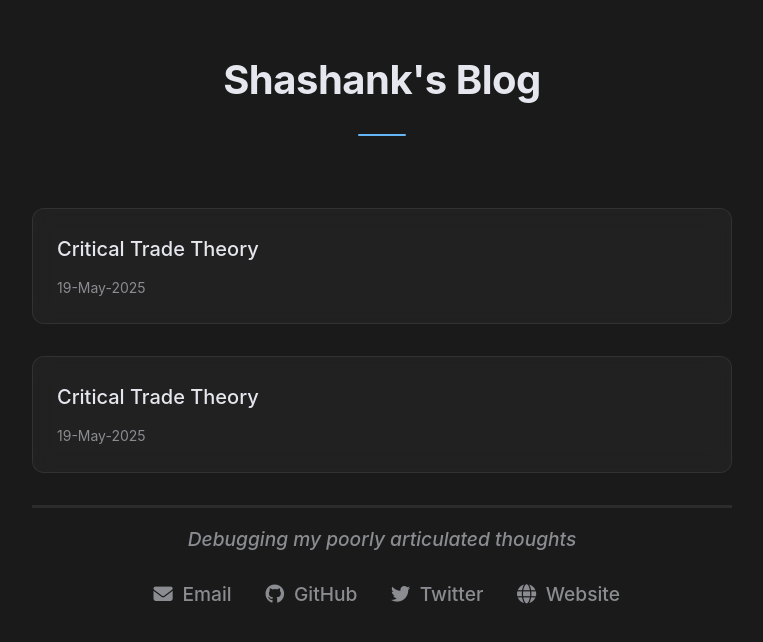
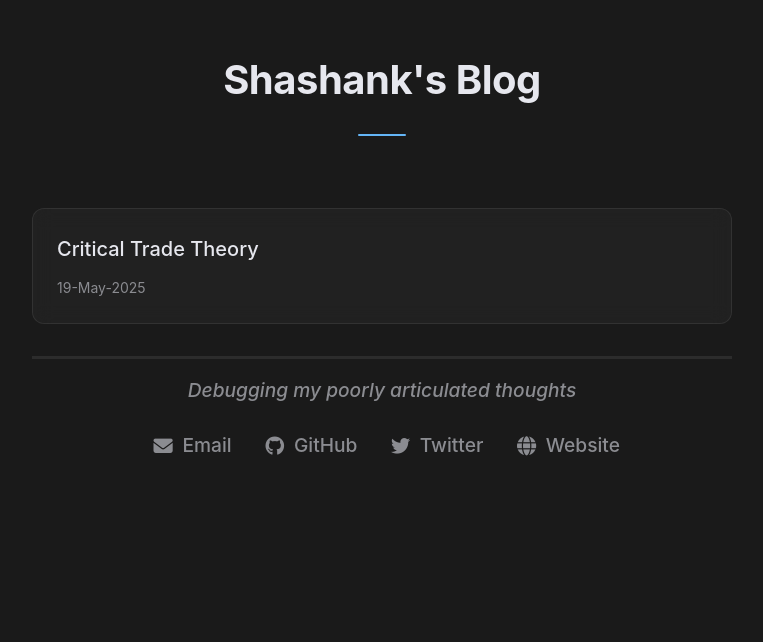
Before and after one commit to msrsaditya/blog, a plain HTML site: page index.html in a window 1280 px wide. Shown: the whole page, without its empty margins (258-1021 px from the left). Drawn offline with Linux system fonts and the light colour scheme.

Commit message:
Changes made

```diff
--- a/index.html
+++ b/index.html
@@ -25,10 +25,6 @@
                 <a href="Posts/HTML/Critical Trade Theory.html" class="blog-link">Critical Trade Theory</a>
                 <span class="blog-date">19-May-2025</span>
             </article>
-            <article class="blog-item" style="--animation-order: 1">
-                <a href="Posts/HTML/Critical Trade Theory.html" class="blog-link">Critical Trade Theory</a>
-                <span class="blog-date">19-May-2025</span>
-            </article>
         </main>
         <footer class="blog-footer">
             <p>Debugging my poorly articulated thoughts</p>
```
